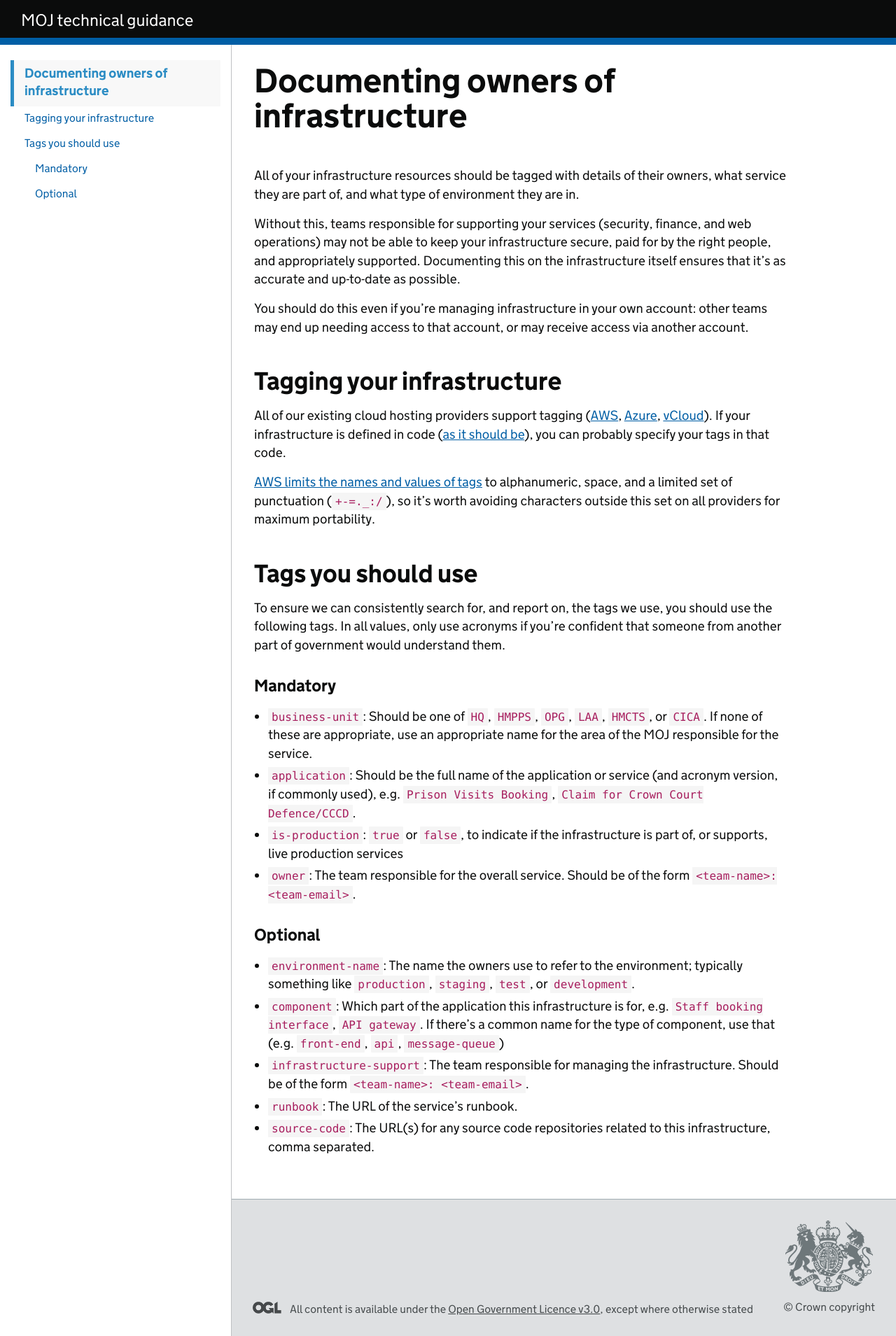
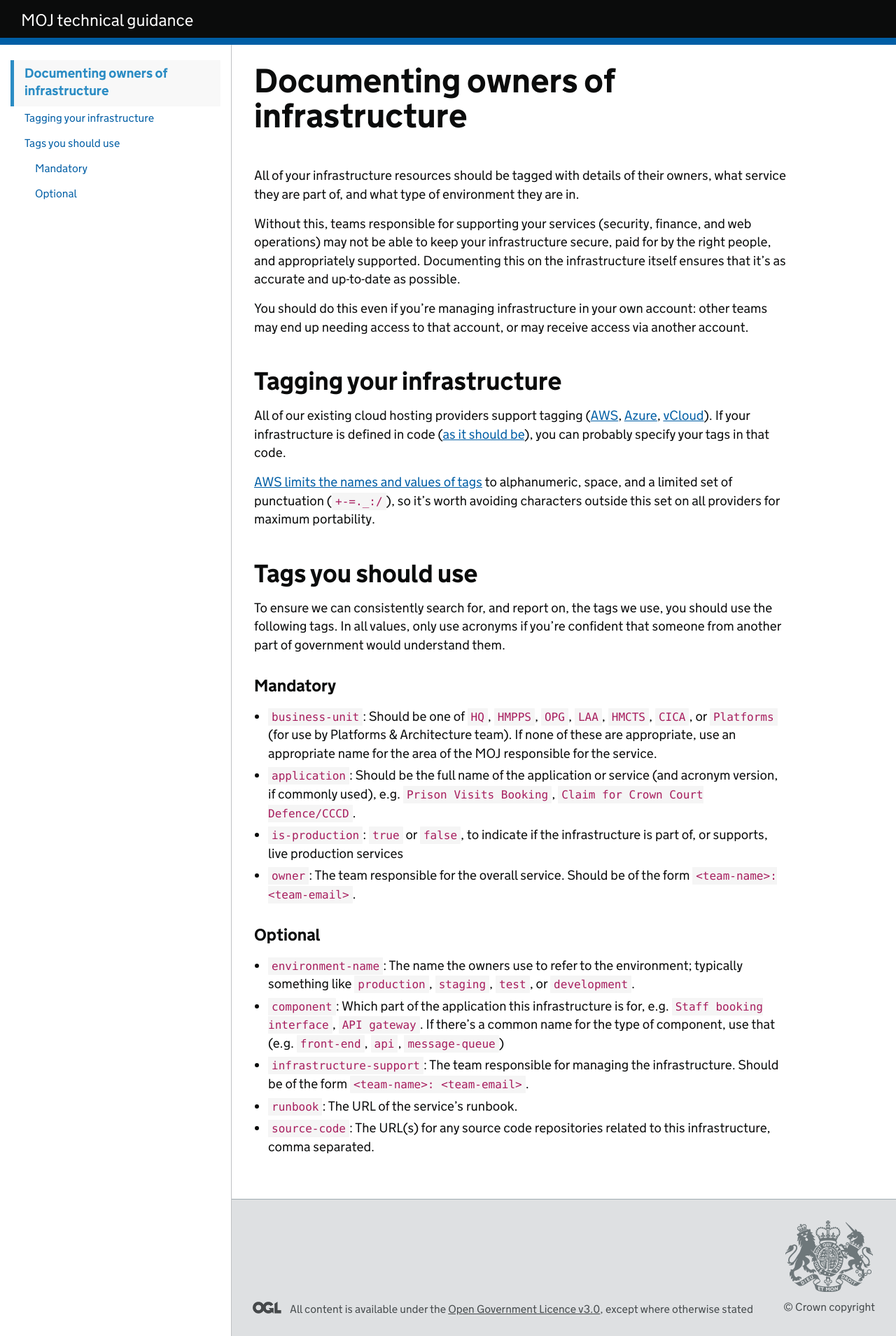
Before and after one commit to ministryofjustice/technical-guidance, a Jekyll site: the page built from standards/documenting-infrastructure-owners.md, in a window 1280 px wide. Shown: the whole page at 70% size. Built offline with Jekyll 4.4.1, drawn with Linux system fonts in a browser that asks for light colours; our own code applies the rules of GitHub Pages for plain Markdown files.

Commit message:
Add business unit for platforms
We have a number of centrally managed platforms, so we should tag those
separately to business-unit-specific infrastructure.

Fixes #40

```diff
--- a/standards/documenting-infrastructure-owners.md
+++ b/standards/documenting-infrastructure-owners.md
@@ -21,7 +21,7 @@ To ensure we can consistently search for, and report on, the tags we use, you sh
 
 ### Mandatory
 
-- `business-unit`: Should be one of `HQ`, `HMPPS`, `OPG`, `LAA`, `HMCTS`, or `CICA`. If none of these are appropriate, use an appropriate name for the area of the MOJ responsible for the service.
+- `business-unit`: Should be one of `HQ`, `HMPPS`, `OPG`, `LAA`, `HMCTS`, `CICA`, or `Platforms` (for use by Platforms & Architecture team). If none of these are appropriate, use an appropriate name for the area of the MOJ responsible for the service.
 - `application`: Should be the full name of the application or service (and acronym version, if commonly used), e.g. `Prison Visits Booking`, `Claim for Crown Court Defence/CCCD`.
 - `is-production`: `true` or `false`, to indicate if the infrastructure is part of, or supports, live production services
 - `owner`: The team responsible for the overall service. Should be of the form `<team-name>: <team-email>`.
```
